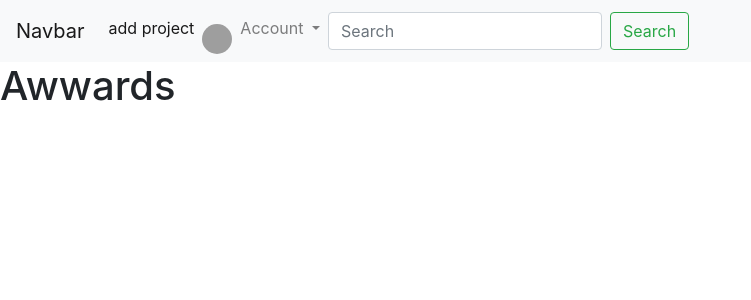
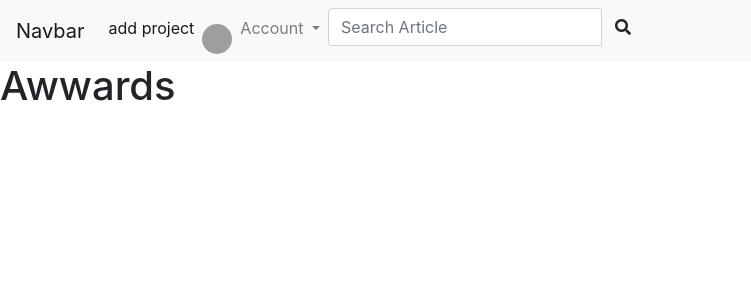
Before and after one commit to MachukaJoy/project-awards-site, a Django app: page / in a window 1280 px wide. Shown: the top 300 px of the page, without its empty margins (0-751 px from the left). Run offline with Django 3.2, Linux system fonts and the light colour scheme; the visitor is signed in with stand-in values (Sample User, id 1); data that the repository does not hold is empty; some libraries are stand-ins or nearby versions; grey boxes are pictures that could not be loaded.

Commit message:
ft: add search bar to navbar

```diff
--- a/review/templates/navbar.html
+++ b/review/templates/navbar.html
@@ -36,9 +36,17 @@
 
       </ul>
       {% endif %}
-      <form class="form-inline my-2 my-lg-0">
-          <input class="form-control mr-sm-2" type="search" placeholder="Search" aria-label="Search">
-          <button class="btn btn-outline-success my-2 my-sm-0" type="submit">Search</button>
+
+
+    <form class="navbar-form" role="search" action="">
+
+        <div class="input-group">
+          <input type="text" class="form-control" placeholder="Search Article" name="article">
+          <div class="input-group-btn">
+            <button class="btn btn-default" type="submit"><i class="fas fa-search"></i></i></button>
+          </div>
+        </div>
+
       </form>
   </div>
 </nav>
```
